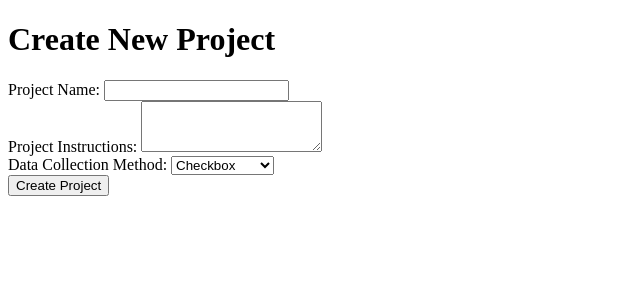
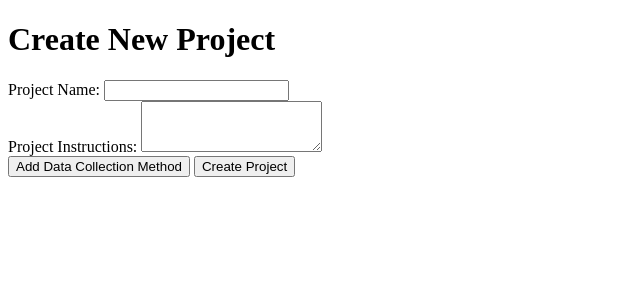
Before and after one commit to bquijada/capstone_citizen_science, a Flask app: template templates/create_new_project.html in a window 1280 px wide. Shown: the top 300 px of the page, without its empty margins (0-640 px from the left). Run offline with Flask 3, Linux system fonts and the light colour scheme; the template is opened without the code that fills it, so the values that code supplies are empty.

Commit message:
Update create_new_project.html
add functionality for adding and deleting form fields.

```diff
--- a/templates/create_new_project.html
+++ b/templates/create_new_project.html
@@ -17,16 +17,43 @@
         <label for="project_instructions">Project Instructions:</label>
         <textarea class="form-control" id="project_instructions" name="project_instructions" rows="3" required></textarea>
     </div>
-    <div class="form-group">
-        <label for="data_collection_method">Data Collection Method:</label>
-        <select class="form-control" id="data_collection_method" name="data_collection_method" required>
+
+     <div id="data_collection_methods">
+        <!-- Data Collection Method Fields will be added here dynamically -->
+    </div>
+
+    <button type="button" class="btn btn-success" onclick="addDataCollectionMethod()">Add Data Collection Method</button>
+    <button type="submit" class="btn btn-primary">Create Project</button>
+    </div>
+
+</form>
+
+<script>
+    var methodCount = 0;
+
+    function addDataCollectionMethod() {
+        var methodContainer = document.createElement('div');
+        methodContainer.classList.add('form-group');
+
+        var selectHtml = `<select class="form-control" name="data_collection_method_${methodCount}" required>
             <option value="checkbox">Checkbox</option>
             <option value="dropdown">Dropdown</option>
             <option value="number_input">Number Input</option>
             <option value="text_input">Text Input</option>
-        </select>
-    </div>
-    <!-- Add more fields for data collection methods if needed -->
-    <button type="submit" class="btn btn-primary">Create Project</button>
-</form>
+        </select>`;
+        var deleteButton = document.createElement('button');
+        deleteButton.textContent = 'Delete';
+        deleteButton.classList.add('btn', 'btn-danger');
+        deleteButton.onclick = function() {
+            methodContainer.remove();
+        };
+
+        methodContainer.innerHTML = selectHtml;
+        methodContainer.appendChild(deleteButton);
+
+        document.getElementById('data_collection_methods').appendChild(methodContainer);
+        methodCount++;
+    }
+</script>
+
 {% endblock %}
```
